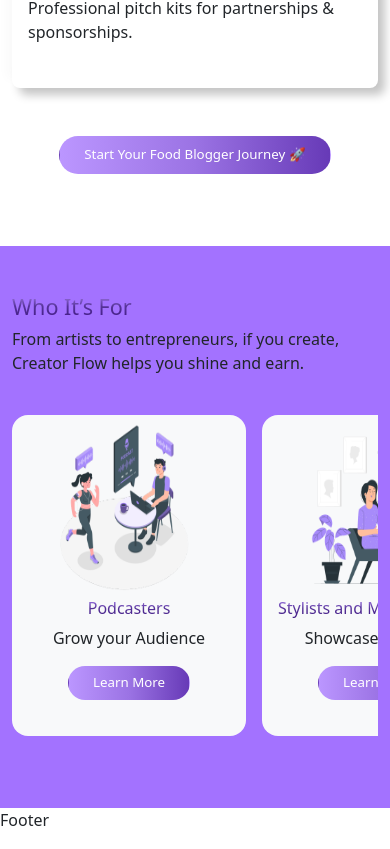
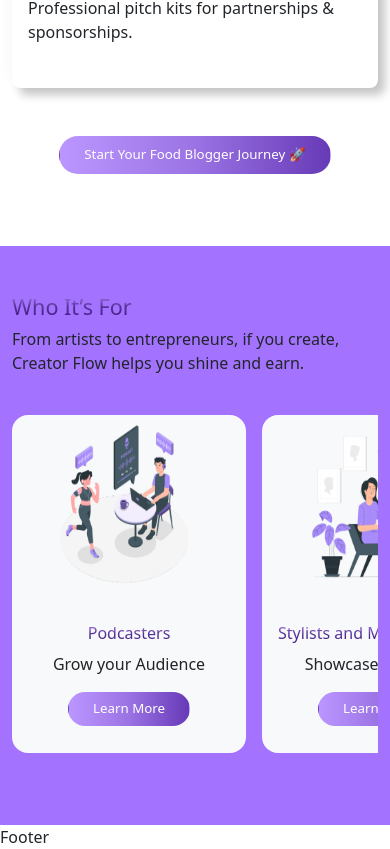
Before and after one commit to toludavid30/creator-flow, a React (Vite) app: page / in a window 390 px wide. Shown: the part 3102-3951 px from the top of the page. Built offline with nearby package versions, Linux system fonts and the light colour scheme.

Commit message:
Users section commit

```diff
--- a/src/landingPage/Styling/mediaQuery.css
+++ b/src/landingPage/Styling/mediaQuery.css
@@ -90,8 +90,14 @@
             } */
             .sectionBody{
                 .box{
-                    height: 38vh;
+                    height: 40vh !important;
                     width: 60vw;
+                    display: flex;
+                    flex-direction: column;
+                    justify-content: space-between;
+                    .cardPic{
+                        height: 50%;
+                    }
                     .cardInfo{
                         .boxButton{
                             /* font-size: x-small; */
@@ -195,8 +201,14 @@
             } */
             .sectionBody{
                 .box{
-                    height: 38vh;
+                    height: 40vh;
                     width: 60vw;
+                    display: flex;
+                    flex-direction: column;
+                    justify-content: space-between;
+                    .cardPic{
+                        height: 50%;
+                    }
                     .cardInfo{
                         .boxButton{
                             /* font-size: x-small; */
@@ -276,7 +288,7 @@
                 .box{
                     display: flex;
                     flex-direction: column;
-                    justify-content: space-evenly;
+                    justify-content: space-around;
                     height: 35vh;
                     width: 50vw;
                     .cardInfo{
```
